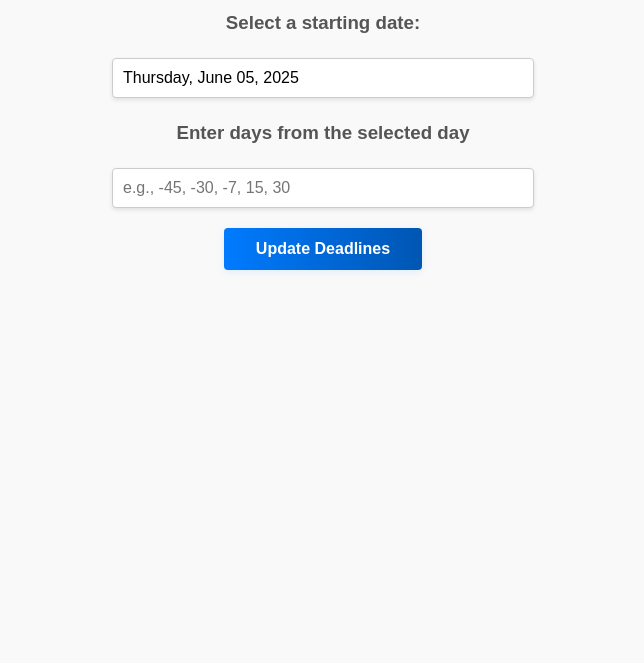
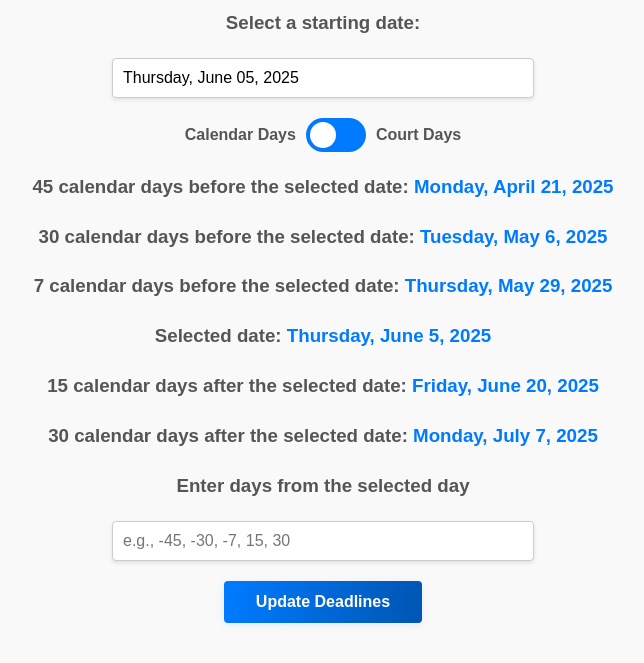
Before and after one commit to dorianpeters/d2-dates, a website built with Vite: page index.html in a window 1280 px wide. Shown: the part 85-748 px from the top of the page, without its empty margins (317-961 px from the left). Built offline with nearby package versions, Linux system fonts and the light colour scheme.

Commit message:
Added court day calculations and toggle for switching between modes.

```diff
--- a/index.html
+++ b/index.html
@@ -16,6 +16,16 @@
   <h3>Select a starting date:</h3>
   <input type="text" id="dateInput" placeholder="Select a date" />
 
+  <!-- Toggle for calculation mode -->
+  <div class="toggle-switch-container">
+    <span class="toggle-label-left">Calendar Days</span>
+    <label class="toggle-switch">
+      <input type="checkbox" id="calculationModeToggle">
+      <span class="slider round"></span>
+    </label>
+    <span class="toggle-label-right">Court Days</span>
+  </div>
+
   <!-- Container where deadlines will be displayed -->
   <div id="deadlinesContainer"></div>
 
--- a/script.js
+++ b/script.js
@@ -45,6 +45,16 @@ function adjustForwardToCourtDay(date) {
   return date;
 }
 
+// Get the calculation mode toggle (the hidden checkbox)
+const calculationModeToggle = document.getElementById("calculationModeToggle");
+let useCourtDays = calculationModeToggle.checked; // Initial state
+
+// Add event listener to toggle calculation mode
+calculationModeToggle.addEventListener("change", () => {
+  useCourtDays = calculationModeToggle.checked;
+  updateDeadlines(lastTrialDate); // Recalculate with the new mode
+});
+
 
 // Calculate deadlines and update container
 function updateDeadlines(trialDate) {
@@ -55,34 +65,72 @@ function updateDeadlines(trialDate) {
     differentials = customInput.split(',').map(value => parseInt(value.trim())).filter(num => !isNaN(num));
   } else {
     // Default differentials: negative for before, positive for after
-    differentials = [0]; // Updated default differentials
+    // Include 0 for the start date itself, adjusted if needed
+    differentials = [-45, -30, -7, 0, 15, 30]; // More useful default differentials
   }
 
   // Generate HTML for each deadline
   let html = "";
   differentials.forEach(diff => {
-    const deadlineDate = new Date(trialDate);
-    let adjustedDate;
+    const startDate = new Date(trialDate); // Start calculation from the trial date
+    let deadlineDate;
     let description;
 
-    if (diff < 0) {
-      // Calculate days before trial (using negative diff)
-      deadlineDate.setDate(deadlineDate.getDate() + diff); // Adding a negative number subtracts
-      adjustedDate = adjustBackwardToCourtDay(deadlineDate);
-      description = `${Math.abs(diff)} days before the selected date:`; // Use absolute value for description
-    } else if (diff > 0) {
-      // Calculate days after trial (using positive diff)
+    if (useCourtDays) {
+      // Calculate using court days
+      if (diff === 0) {
+        deadlineDate = adjustForwardToCourtDay(new Date(startDate)); // Adjust start date to a court day if needed
+        description = `Selected date (adjusted to court day):`;
+      } else if (diff > 0) {
+        // Count forward court days
+        deadlineDate = new Date(startDate);
+        let courtDaysCount = 0;
+        while (courtDaysCount < diff) {
+          deadlineDate.setDate(deadlineDate.getDate() + 1); // Move to the next day
+          if (isCourtDay(deadlineDate)) {
+            courtDaysCount++;
+          }
+        }
+        // The loop finishes when courtDaysCount === diff. deadlineDate is the correct date.
+        description = `${diff} court days after the selected date:`;
+      } else { // diff < 0
+        // Count backward court days
+        deadlineDate = new Date(startDate);
+        let courtDaysCount = 0;
+        while (courtDaysCount < Math.abs(diff)) {
+          deadlineDate.setDate(deadlineDate.getDate() - 1); // Move to the previous day
+           if (isCourtDay(deadlineDate)) {
+            courtDaysCount++;
+          }
+        }
+        // The loop finishes when courtDaysCount === Math.abs(diff). deadlineDate is the correct date.
+        description = `${Math.abs(diff)} court days before the selected date:`;
+      }
+    } else {
+      // Calculate using calendar days (existing logic)
+      deadlineDate = new Date(startDate);
       deadlineDate.setDate(deadlineDate.getDate() + diff);
-      adjustedDate = adjustForwardToCourtDay(deadlineDate);
-      description = `${diff} days after the selected date:`; // Use positive value for description
-    } else {
-        // Handle diff === 0 if necessary, or skip
-        return;
+
+      if (diff === 0) {
+         description = `Selected date:`;
+      } else if (diff > 0) {
+        description = `${diff} calendar days after the selected date:`;
+      } else { // diff < 0
+        description = `${Math.abs(diff)} calendar days before the selected date:`;
+      }
+
+      // Adjust the final date if it falls on a weekend or holiday for calendar days
+      if (!isCourtDay(deadlineDate)) {
+          if (diff >= 0) { // If counting forward or 0, adjust forward
+              deadlineDate = adjustForwardToCourtDay(deadlineDate);
+          } else { // If counting backward, adjust backward
+              deadlineDate = adjustBackwardToCourtDay(deadlineDate);
+          }
+      }
     }
 
-
     // Format date as "[weekday], [month] [day], [year]"
-    const formattedDate = adjustedDate.toLocaleDateString("en-US", {
+    const formattedDate = deadlineDate.toLocaleDateString("en-US", {
       weekday: "long",
       month: "long",
       day: "numeric",
--- a/styles.css
+++ b/styles.css
@@ -50,7 +50,7 @@ p {
 }
 
 /* Add some spacing */
-.deadlines, h3 {
+deadlines, h3 {
   margin-bottom: 10px;
 }
 
@@ -87,3 +87,100 @@ button#updateCustomDeadlines:hover, button#updateCustomDeadlines:focus {
   box-shadow: 0 4px 16px rgba(0, 123, 255, 0.18);
   outline: none;
 }
+
+/* Styling for the calculation mode toggle */
+.toggle-switch-container {
+  display: flex;
+  align-items: center;
+  justify-content: center;
+  margin: 15px auto;
+}
+
+.toggle-label-left,
+.toggle-label-right {
+  font-weight: bold;
+  color: #555; /* Default color */
+  transition: color 0.3s ease;
+  cursor: pointer; /* Indicate clickable */
+}
+
+.toggle-label-left {
+    margin-right: 10px;
+}
+
+.toggle-label-right {
+    margin-left: 10px;
+}
+
+
+/* The switch - the box around the slider */
+.toggle-switch {
+  position: relative;
+  display: inline-block;
+  width: 60px; /* Width of the switch */
+  height: 34px; /* Height of the switch */
+}
+
+/* Hide default HTML checkbox */
+.toggle-switch input {
+  opacity: 0;
+  width: 0;
+  height: 0;
+}
+
+/* The slider */
+.slider {
+  position: absolute;
+  cursor: pointer;
+  top: 0;
+  left: 0;
+  right: 0;
+  bottom: 0;
+  background-color: #007BFF; /* Background color when off (Blue) */
+  -webkit-transition: .4s;
+  transition: .4s;
+}
+
+.slider:before {
+  position: absolute;
+  content: "";
+  height: 26px; /* Size of the knob */
+  width: 26px; /* Size of the knob */
+  left: 4px; /* Initial position */
+  bottom: 4px; /* Initial position */
+  background-color: white; /* Color of the knob */
+  -webkit-transition: .4s;
+  transition: .4s;
+}
+
+input:checked + .slider {
+  background-color: #4CAF50; /* Background color when on (Green) */
+}
+
+input:focus + .slider {
+  box-shadow: 0 0 1px #007BFF;
+}
+
+input:checked + .slider:before {
+  -webkit-transform: translateX(26px); /* Move knob to the right */
+  -ms-transform: translateX(26px);
+  transform: translateX(26px);
+}
+
+/* Rounded sliders */
+.slider.round {
+  border-radius: 34px;
+}
+
+.slider.round:before {
+  border-radius: 50%;
+}
+
+/* Style labels based on checked state */
+input:checked ~ .toggle-label-right {
+    color: #4CAF50; /* Highlight Court Days when checked */
+}
+
+input:not(:checked) ~ .toggle-label-left {
+    color: #007BFF; /* Highlight Calendar Days when not checked */
+}
```
